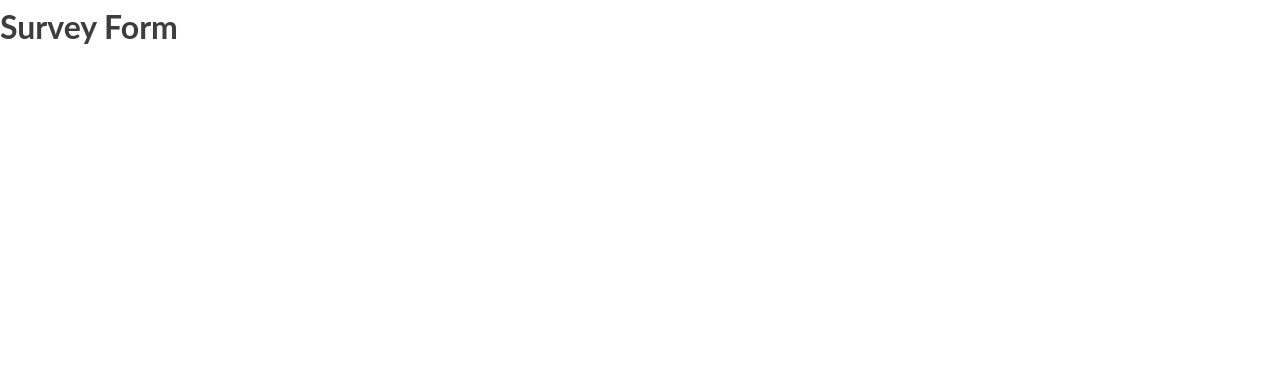
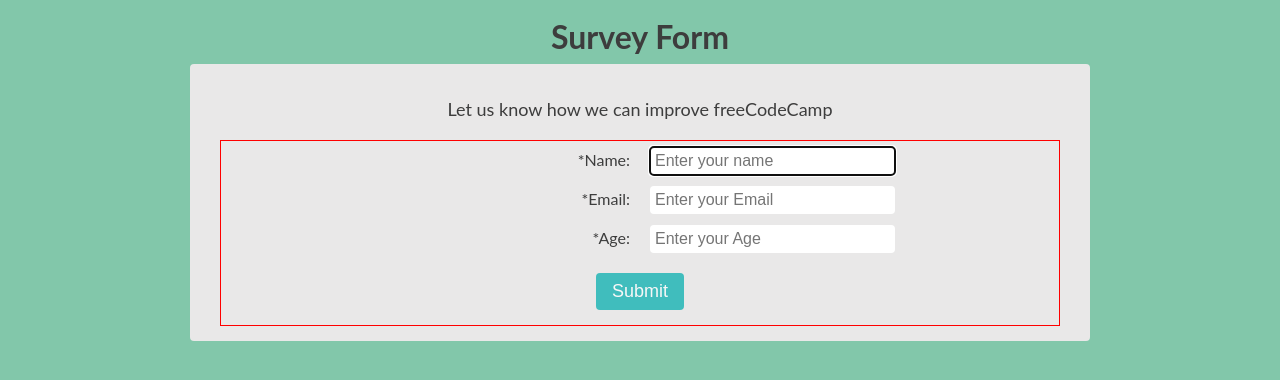
Before and after one commit to silvestrevivo/fcc-survey-form, a plain HTML site: page index.html in a window 1280 px wide. Drawn offline with Linux system fonts and the light colour scheme.

Commit message:
completed histories to number 11

```diff
--- a/index.html
+++ b/index.html
@@ -8,7 +8,46 @@
     <link rel="stylesheet" href="style.css" />
   </head>
   <body>
-    <h1>Survey Form</h1>
+    <h1 id+>Survey Form</h1>
+    <main>
+      <p id="description">Let us know how we can improve freeCodeCamp</p>
+      <form id="survey-form">
+        <div id="form-template">
+          <div class="left">
+            <label for="name-label">*Name:</label>
+          </div>
+          <div class="right">
+            <input type="text" name="name" id="name" required autofocus placeholder="Enter your name"/>
+          </div>
+        </div>
+        <div id="form-template">
+          <div class="left">
+            <label for="email-label">*Email:</label>
+          </div>
+          <div class="right">
+            <input type="email" name="email" id="email" required autofocus placeholder="Enter your Email"/>
+          </div>
+        </div>
+        <div id="form-template">
+          <div class="left">
+            <label for="age-label">*Age:</label>
+          </div>
+          <div class="right">
+            <input
+              type="number"
+              name="number"
+              id="number"
+              min="16"
+              max="99"
+              required
+              autofocus
+              placeholder="Enter your Age"
+            />
+          </div>
+        </div>
+        <button type="submit" id="submit">Submit</button>
+      </form>
+    </main>
     <script src="https://cdn.freecodecamp.org/testable-projects-fcc/v1/bundle.js"></script>
   </body>
 </html>
--- a/style.css
+++ b/style.css
@@ -51,10 +51,83 @@ body {
   font-weight: 400;
   line-height: 1.7;
   color: #3d3d3d;
+  background-color: #82c7aa;
+  padding: 10px 40px;
 }
 
 /* Project style */
-#main{
+h1{
+  text-align: center;
+}
+main{
   background-color: #e9e8e8;
-  padding: 0 10px;
+  max-width: 900px;
+  margin: 0 auto;
+  padding: 15px 30px;
+  border-radius: 4px;
 }
+
+#description{
+  padding: 15px 0;
+  text-align: center;
+  font-size: 18px;
+}
+
+#survey-form{
+  border: 1px solid red;
+  overflow: auto;
+}
+
+#form-template{
+  width: 100%;
+  overflow: inherit;
+}
+
+.left, .right{
+  width: 50%;
+  overflow: inherit;
+}
+
+.left{
+  float: left;
+  padding: 5px 10px 5px;
+  text-align: right;
+}
+
+.right{
+  float: right;
+  padding: 5px 0 5px 10px;
+  text-align: left;
+}
+
+.label{
+  font-size: 22px;
+  vertical-align: middle;
+}
+
+input{
+  font-size: 16px;
+  padding: 5px;
+  color: #3d3d3d;
+  border-radius: 4px;
+  border: none;
+  width: 60%;
+}
+
+button{
+  text-align: center;
+  margin: 15px auto;
+  display: block;
+  padding: 8px 16px;
+  background-color: #40bdbd;
+  border: none;
+  font-size: 18px;
+  color: #f7f7f7;
+  border-radius: 4px;
+  transition: .3s ease;
+}
+
+button:hover{
+  background-color: #43cfcf;
+  color: #5e5e5e;
+}
```
